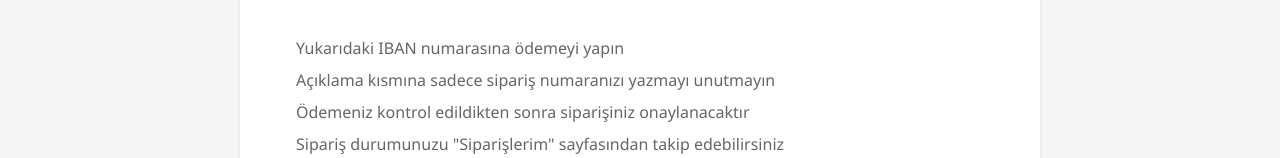
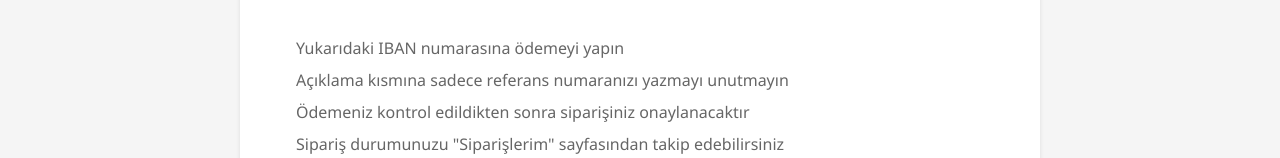
Before and after one commit to sakaoglustore/sakaoglustore-next, a Next.js app: page /payment-details in a window 1280 px wide. Shown: the part 851-1009 px from the top of the page. Built offline with nearby package versions, Linux system fonts and the light colour scheme.

Commit message:
Update payment-details.jsx

```diff
--- a/src/pages/payment-details.jsx
+++ b/src/pages/payment-details.jsx
@@ -84,7 +84,7 @@ export default function PaymentDetails() {
             <h2>Ödeme Talimatları</h2>
             <ol>
               <li>Yukarıdaki IBAN numarasına ödemeyi yapın</li>
-              <li>Açıklama kısmına sadece sipariş numaranızı yazmayı unutmayın</li>
+              <li>Açıklama kısmına sadece referans numaranızı yazmayı unutmayın</li>
               <li>Ödemeniz kontrol edildikten sonra siparişiniz onaylanacaktır</li>
               <li>Sipariş durumunuzu "Siparişlerim" sayfasından takip edebilirsiniz</li>
             </ol>
```
